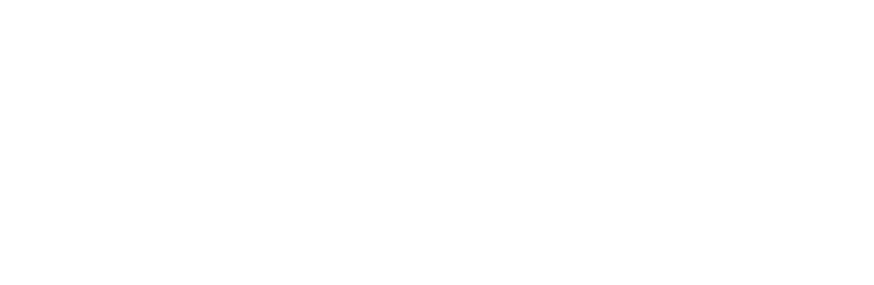
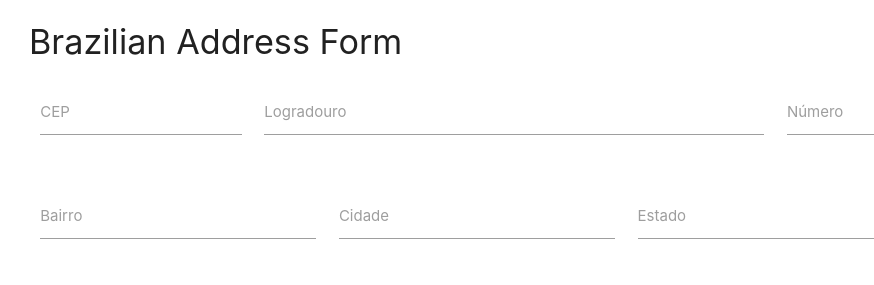
Before and after one commit to tulio/autocomplete-addrress, a plain HTML site: page index.html in a window 1280 px wide. Shown: the whole page, without its empty margins (163-1037 px from the left). Drawn offline with nearby package versions, Linux system fonts and the light colour scheme.

Commit message:
Creaing a HTML form template

```diff
--- a/index.html
+++ b/index.html
@@ -1,11 +1,54 @@
 <!DOCTYPE html>
 <html lang="en">
 <head>
-	<meta charset="UTF-8">
+	<meta http-equiv="Content-Type" content="text/html; charset=UTF-8">
+  <meta name="viewport" content="width=device-width, initial-scale=1">
+  <meta http-equiv="X-UA-Compatible" content="IE=edge">
+  <meta name="msapplication-tap-highlight" content="no">
+  <meta name="description" content="">
 	<title>Autocomplete Address</title>
 	<link rel="stylesheet" href="https://cdnjs.cloudflare.com/ajax/libs/materialize/1.0.0/css/materialize.min.css">
 </head>
 <body>
+	<div class="container">
+		<header>
+			<h4>Brazilian Address Form</h4>
+		</header>
+		<div class="row">
+	    <form class="col s12">
+	      <div class="row">
+	        <div class="input-field col s12 m3">
+	          <input id="cep" type="text" class="validate">
+	          <label for="cep">CEP</label>
+	        </div>
+	        <div class="input-field col s12 m7">
+	          <input id="address" type="text" class="validate">
+	          <label for="address">Logradouro</label>
+	        </div>
+	        <div class="input-field col s12 m2">
+	          <input id="home-number" type="text" class="validate">
+	          <label for="home-number">Número</label>
+	        </div>
+	      </div> <!-- .row -->
+
+	      <div class="row">
+	        <div class="input-field col s12 m4">
+	          <input id="neighborhood" type="text" class="validate">
+	          <label for="neighborhood">Bairro</label>
+	        </div>
+	        <div class="input-field col s12 m4">
+	          <input id="city" type="text" class="validate">
+	          <label for="city">Cidade</label>
+	        </div>
+	        <div class="input-field col s12 m4">
+	          <input id="state" type="text" class="validate">
+	          <label for="state">Estado</label>
+	        </div>
+	      </div> <!-- .row -->
+
+	    </form>
+  	</div>
+	</div> <!-- .container -->
 
 </body>
 <script src="https://cdnjs.cloudflare.com/ajax/libs/materialize/1.0.0/js/materialize.min.js"></script>
```
